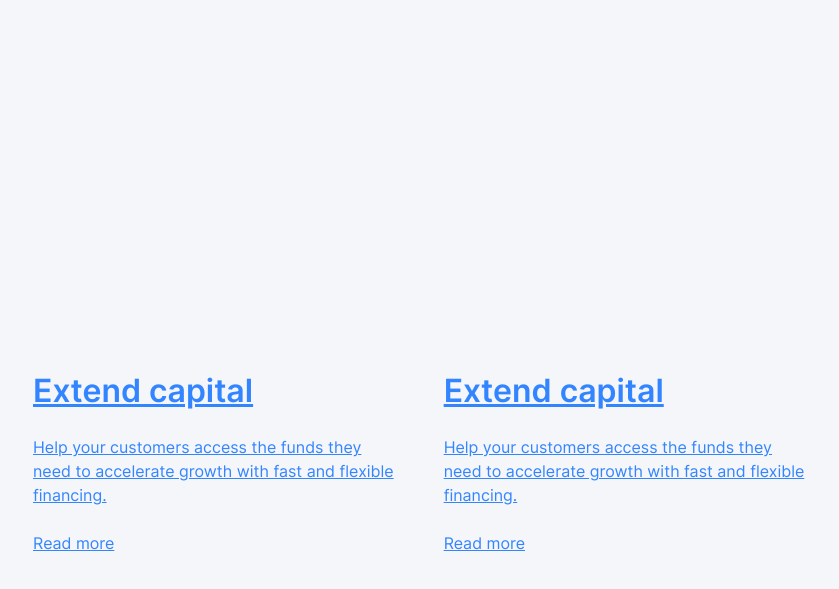
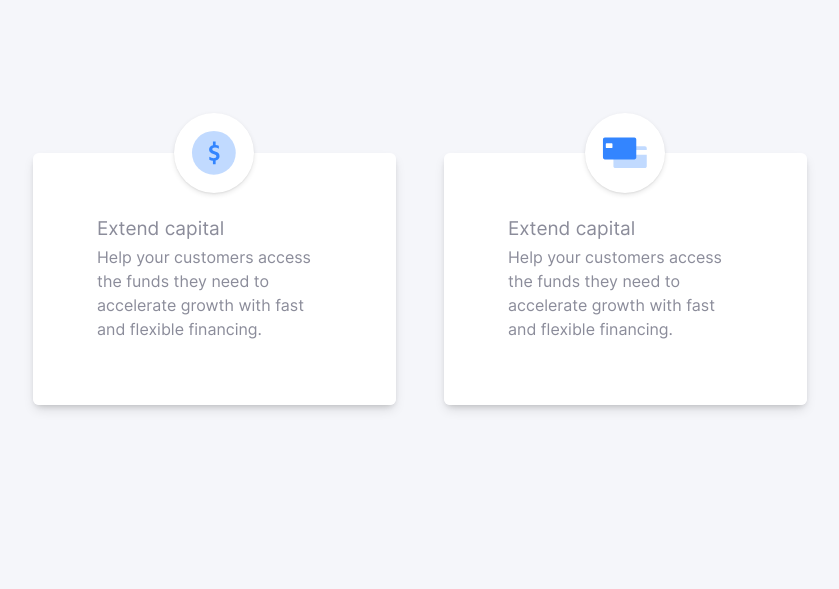
Before and after one commit to nmct-create3/micro-interactions-PattynRuben, a plain HTML site: page cards.html in a window 1280 px wide. Shown: the part 133-722 px from the top of the page, without its empty margins (15-854 px from the left). Drawn offline with Linux system fonts and the light colour scheme.

Commit message:
advanced hover transition

```diff
--- a/cards.html
+++ b/cards.html
@@ -23,7 +23,7 @@
             <div class="o-container">
                 <div class="o-layout o-layout--gutter-lg">
                     <div class="o-layout__item u-1-of-3-bp3">
-                        <a href="#!" class="c-tent">
+                        <a href="#!" class="c-tent js-tent">
                             <div class="c-tent__icon-wrapper">
                                 <svg class="c-tent__icon c-icon" xmlns="http://www.w3.org/2000/svg" viewBox="0 0 48 48">
                                     <g fill="none" fill-rule="evenodd">
@@ -49,7 +49,7 @@
                         </a>
                     </div>
                     <div class="o-layout__item u-1-of-3-bp3">
-                        <a href="#!" class="c-tent">
+                        <a href="#!" class="c-tent js-tent">
                             <div class="c-tent__icon-wrapper">
                                 <svg class="c-tent__icon c-icon" xmlns="http://www.w3.org/2000/svg" viewBox="0 0 48 48">
                                     <g fill="none" transform="translate(1 8)">
--- a/css/screen.css
+++ b/css/screen.css
@@ -1049,6 +1049,137 @@ more padding on the right to avoid overlap
     transform: scale(1.1);
     fill: #D80027;
 }
+
+.c-tent{
+    --y:0;
+    --x:0;
+    --tent__icon-size:calc(var(--global-baseline)*10);
+    --tent-borderRadius: calc(var(--global-borderRadius)*2);
+    --tent-transition: .3s cubic-bezier(0.22, 0.61, 0.36, 1);
+    --tent-transform-perspective: perspective(1000px) rotateY(calc(var(--y)*-10deg)) rotateX(calc(var(--x)*10deg));
+    position: relative;
+    display: flex;
+    flex-direction: column;
+    justify-content: center;
+    align-items: center;
+    text-decoration: none;
+    transition: transform var(--tent-transition);
+    transform: var(--tent-tranfsorm, var(--tent-transform-perspective));
+    transform-style: preserve-3d;
+}
+
+.c-tent::before,
+.c-tent::after{
+    content:"";
+    position: absolute;
+    top: 0;
+    right: 0;
+    bottom: 0;
+    left: 0;
+    transition: opacity var(--tent-transition);
+    pointer-events: none;
+    border-radius: var(--tent-borderRadius);
+}
+
+.c-tent::before{
+    box-shadow: 0 6px 12px -2px rgba(0, 0, 0, .125), 0 3px 7px -3px rgba(0, 0, 0, .2);
+    opacity: var(--tent__before-opacity, 1);
+}
+
+.c-tent::after{
+    box-shadow: 0 50px 100px -20px rgba(0, 0, 0, .25), 0 30px 60px -30px rgba(0, 0, 0, .3), 0 -18px 60px -10px rgba(0, 0, 0, .025);
+    opacity: var(--tent__after-opacity, 0);
+}
+
+.c-tent__body{
+    border-radius: var(--tent-borderRadius);
+    background-color: var(--tent-backgroundColor,white);
+    padding: var(--tent__body-whitespace,calc(var(--tent__icon-size )/1.25));
+    position: relative;
+    overflow: hidden;
+}
+
+.c-tent__icon-wrapper{
+    width:var(--tent__icon-size);
+    height:var(--tent__icon-size);
+    border-radius: 100%;
+    background-color: var(--tent__icon-backgroundColor,white);
+    display: flex;
+    align-items: center;
+    justify-content: center;
+    position:absolute;
+    top:calc(var(--tent__icon-size)/-2);
+    z-index: 10;
+    box-shadow: 0 2px 5px rgba(0, 0, 0, .1), 0 1px 2px rgba(0, 0, 0, .07);
+    transition: transform var(--tent-transition);
+    transform: var(--tent__icon-wrapper-tranform,none);
+    transform-style: preserve-3d;
+}
+
+.c-tent__icon{
+    width: calc(var(--tent__icon-size)/1.75);
+    height: calc(var(--tent__icon-size)/1.75);
+}
+
+.c-tent__content{
+    color:var(--tent__content-color,var(--global-color-neutral));
+    transition:transform var(--tent-transition);
+    transform: var(--tent__content-transform, none);
+}
+
+.c-tent__content>*:last-child,
+.c-tent__content>*:last-child>*:last-child {
+    margin-bottom: 0;
+}
+
+.c-tent__title{
+    font-size: 19px;
+    font-weight: normal;
+    line-height: calc(var(--global-baseline)*3);
+    margin-bottom: var(--global-whitespace-xs);
+    color: var(--tent__title-color, var(--global-page-color));
+}
+
+.c-tent__action{
+    position: absolute;
+    bottom:0;
+    left:0;
+    right:0;
+    text-align: center;
+    font-weight: 600;
+    padding:calc(var(--tent__icon-size)/5) var(--global-whitespace);
+    background-color: var(--tent__action-backgroundColor, var(--global-color-neutral-xxxx-light));
+    transform: var(--tent__action-opacity, translateY(calc(var(--tent__icon-size) / 2)));
+    transition: all var(--tent-transition);
+    opacity: var(--tent__action-opacity,0);
+    text-transform: uppercase;
+    letter-spacing: 0.1em;
+    font-size: 14px;
+}
+
+.c-tent:hover{
+    --x:1;
+    --lift:.1rem;
+    --tent-transform:translateY(calc(var(--lift)*-1)) var(--tent-transform-perspective);
+    --tent__icon-wrapper-transform:translateZ(1.5rem) scale(.75);
+    --tent__content-tranform: translateY(calc(var(--tent__icon-size)/-6));
+    --tent__action-tranform: none;
+    --tent__action-opacity: 1;
+    --tent__before-opacity: 0;
+    --tent__after-opacity: 1;
+}
+
+.c-tent:active{
+    --tent-transform: perspective(1000px) rotateY(0) rotateX(0);
+}
+
+.c-icon__path--color-1{
+    fill: var(--icon-color-1, var(--global-color-alpha-x-transparent));
+}
+
+.c-icon__path--color-2{
+    fill: var(--icon-color-2, var(--global-color-alpha));
+}
 /*
     Component: Password Toggle
     ---
```
